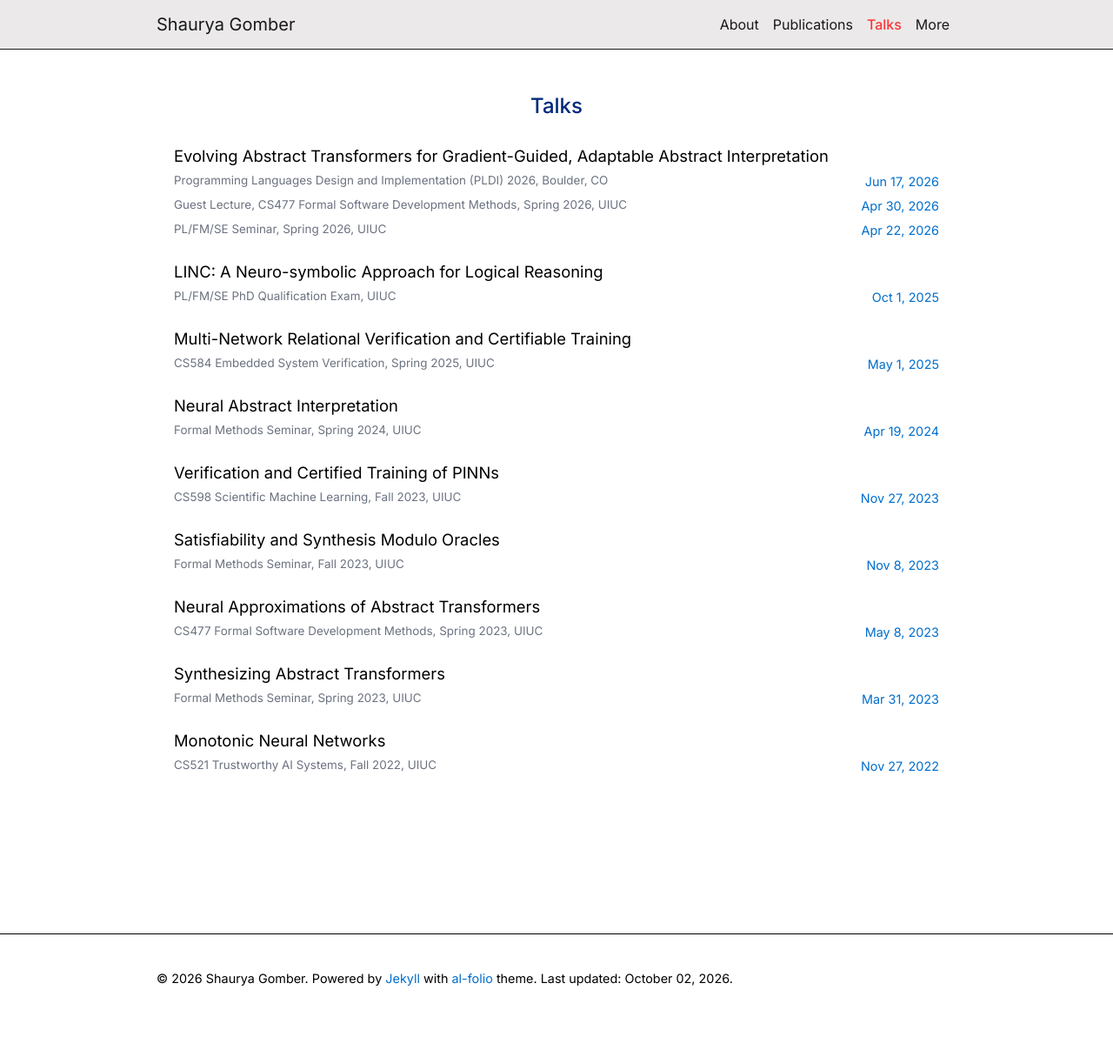
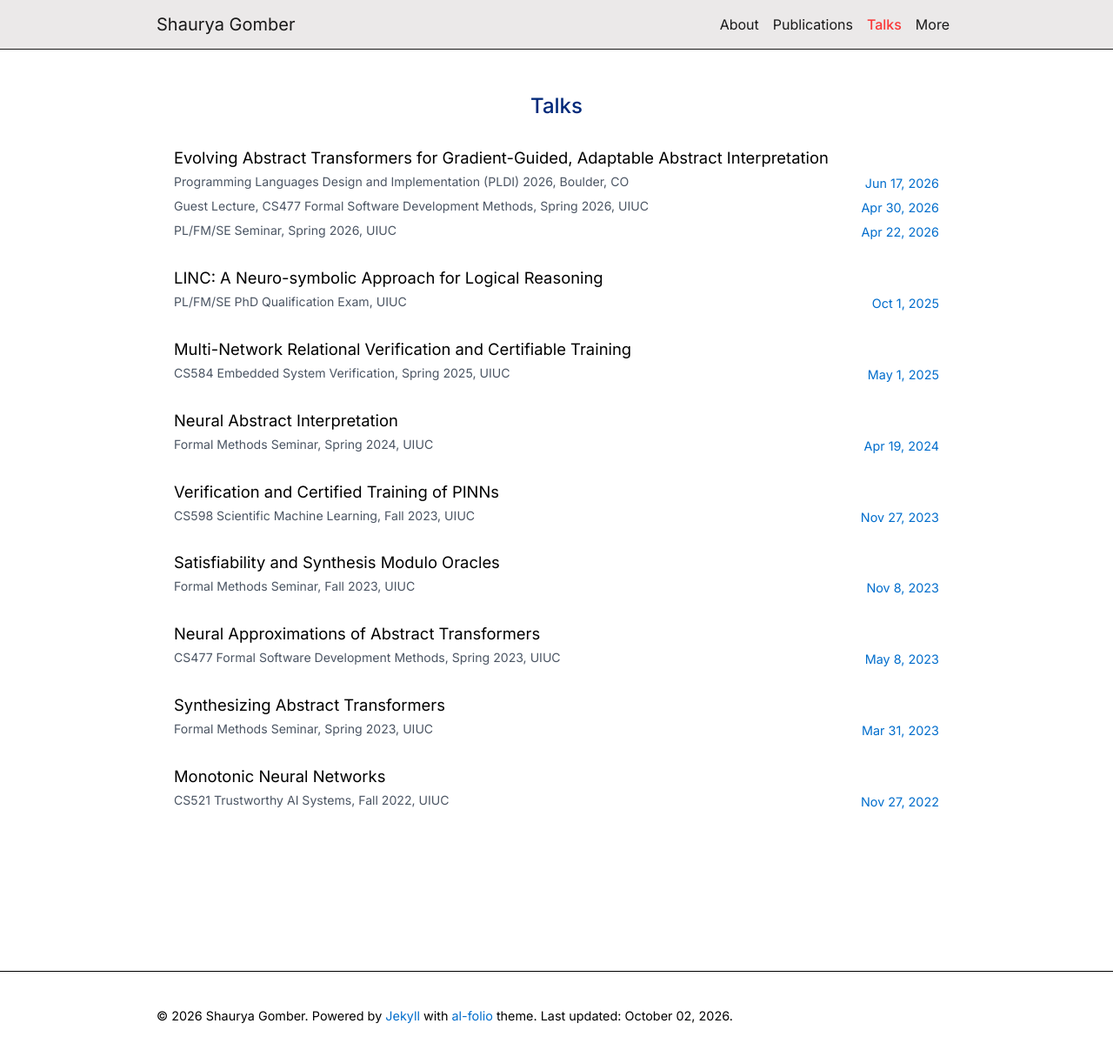
Before and after one commit to sgomber/sgomber.github.io, a Jekyll site: the page built from _pages/talks.md, in a window 1280 px wide and 1219 px high. Shown: the top 1215 px of the window at 87% size. Built offline with Jekyll 4.4.1, drawn with Linux system fonts in a browser that asks for light colours; comment, search, counter and statistics services are not loaded; a style sheet for code colours, icons or effects is not loaded.

Commit message:
feat: minor style change

```diff
--- a/_layouts/talks.html
+++ b/_layouts/talks.html
@@ -11,7 +11,7 @@
     <ul class="list-group">
         {%- assign talks = site.data.talks -%}
         {% for talk in talks %}
-        <li class="list-group-item">
+        <li class="list-group-item pub-item">
             <span class="paper-title">{{ talk.title }}</span>
             {% for venue in talk.venues %}
               {%- assign slides = venue.slides | default: talk.slides -%}
--- a/_sass/_base.scss
+++ b/_sass/_base.scss
@@ -734,13 +734,14 @@
 }
 
 .authors {
-  font-size: 0.84rem;
-  color: #6B7280;
+  font-size: 0.88rem;
+  color: #4B5563;
   margin-bottom: 0.17rem;
 }
 
 .author-font {
-  font-weight: 400;
+  font-weight: 600;
+  color: #111827;
 }
 
 .venue {
@@ -760,8 +761,8 @@
 }
 
 .talk_venue {
-  font-size: 0.84rem;
-  color: #6B7280;
+  font-size: 0.88rem;
+  color: #4B5563;
   margin-bottom: 0.17rem;
 }
 
@@ -770,6 +771,7 @@
 }
 
 .paper-award {
+    margin-left: 0.4rem;
     margin-top: 1px;
 }
 
@@ -789,12 +791,24 @@
 }
 
 .paper-actions {
-    margin-top: 0.08rem;
+    display: flex;
+    flex-wrap: wrap;
+    gap: 0.35rem;
+    margin-top: 0.5rem;
+}
+
+.list-group-item.pub-item {
+    padding-top: 0.9rem;
+    padding-bottom: 0.9rem;
 }
 
 .paper-actions .paper-links {
-    color: var(--global-text-color-light);
-    font-size: 0.86rem;
+    color: #334155;
+    background-color: #EEF2F7;
+    border: none;
+    border-radius: 5px;
+    padding: 0.2rem 0.65rem;
+    font-size: 0.8rem;
     font-weight: 500;
     letter-spacing: 0;
     line-height: 1.35;
@@ -803,15 +817,14 @@
 
 .paper-actions .paper-links:hover,
 .paper-actions .paper-links:focus {
-    border-bottom-color: var(--global-venue-color);
-    color: var(--global-venue-color);
+    background-color: #DCE7F5;
+    color: #0B5CAD;
     text-decoration: none;
 }
 
 .paper-actions .small-slash {
-    color: var(--global-text-color-light);
+    color: #9CA3AF;
     font-size: 0.82rem;
-    opacity: 0.7;
 }
 
 .abstract-block {
```
Also changed, not shown: _includes/publication-list.html (+3 -7 lines).
